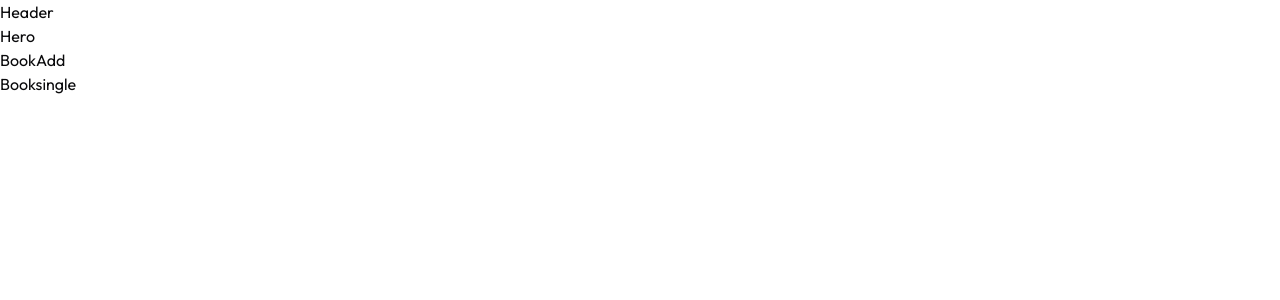
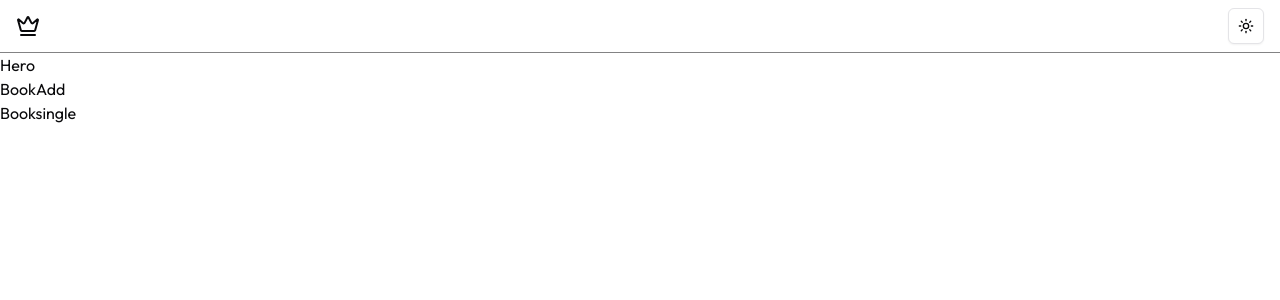
Before and after one commit to shitalmarathe/books_store, a Next.js app: page / in a window 1280 px wide. Shown: the top 300 px of the page. Built offline with nearby package versions, Linux system fonts and the light colour scheme.

Commit message:
header component with theme

```diff
--- a/app/layout.tsx
+++ b/app/layout.tsx
@@ -1,3 +1,4 @@
+import { ThemeProvider } from "@/components/theme-provider";
 import type { Metadata } from "next";
 import { Outfit } from "next/font/google";
 import "./globals.css";
@@ -17,12 +18,20 @@
   children,
 }: Readonly<{
   children: React.ReactNode;
-}>) {
+}>)
+ {
   return (
-    <html lang="en">
+    <html lang="en" suppressHydrationWarning >
       <body className={`${outfit.className} antialiased`}>
+      <ThemeProvider
+          attribute="class"
+          defaultTheme="system"
+          enableSystem
+          disableTransitionOnChange
+        >
         <Header />
         {children}
+        </ThemeProvider>
       </body>
   </html>
   );
--- a/components/Header.tsx
+++ b/components/Header.tsx
@@ -1,5 +1,14 @@
+import { CrownIcon } from "lucide-react";
+import { ModeToggle } from "./ModeToggle";
+
 function Header(){
-    return <div>Header</div>
+    return(
+        <header className="flex justify-between border-b border-foreground/50 px-4 py-2 items-center">
+          <CrownIcon />
+          <ModeToggle />
+          </header>
+      );
+
 }
 
 export default Header;
--- /dev/null
+++ b/components/ModeToggle.tsx
@@ -0,0 +1,36 @@
+"use client";
+import * as React from "react";
+import { Moon, MoonIcon, Sun } from "lucide-react";
+import { useTheme } from "next-themes";
+import { Button } from "@/components/ui/button";
+import {
+  DropdownMenu,
+  DropdownMenuContent,
+  DropdownMenuItem,
+  DropdownMenuTrigger,
+} from "@/components/ui/dropdown-menu";
+export function ModeToggle() {
+  const { setTheme } = useTheme();
+  return (
+    <DropdownMenu>
+      <DropdownMenuTrigger asChild>
+        <Button variant="outline" size="icon">
+          <Sun className="h-[1.2rem] w-[1.2rem] rotate-0 scale-100 transition-all dark:-rotate-90 dark:scale-0" />
+          <Moon className="absolute h-[1.2rem] w-[1.2rem] rotate-90 scale-0 transition-all dark:rotate-0 dark:scale-100" />
+          <span className="sr-only">Toggle theme</span>
+        </Button>
+      </DropdownMenuTrigger>
+      <DropdownMenuContent align="end">
+        <DropdownMenuItem onClick={() => setTheme("light")}>
+          Light
+        </DropdownMenuItem>
+        <DropdownMenuItem onClick={() => setTheme("dark")}>
+          Dark
+        </DropdownMenuItem>
+        <DropdownMenuItem onClick={() => setTheme("system")}>
+          System
+        </DropdownMenuItem>
+      </DropdownMenuContent>
+    </DropdownMenu>
+  );
+}
--- /dev/null
+++ b/components/theme-provider.tsx
@@ -0,0 +1,9 @@
+"use client";
+import * as React from "react";
+import { ThemeProvider as NextThemesProvider } from "next-themes";
+export function ThemeProvider({
+  children,
+  ...props
+}: React.ComponentProps<typeof NextThemesProvider>) {
+  return <NextThemesProvider {...props}>{children}</NextThemesProvider>;
+}
--- a/package.json
+++ b/package.json
@@ -17,6 +17,7 @@
     "clsx": "^2.1.1",
     "lucide-react": "^0.471.1",
     "next": "15.1.4",
+    "next-themes": "^0.4.4",
     "react": "^19.0.0",
     "react-dom": "^19.0.0",
     "react-hook-form": "^7.54.2",
```
Also changed, not shown: 1 other file (tests, documents, lock files or other folders).
